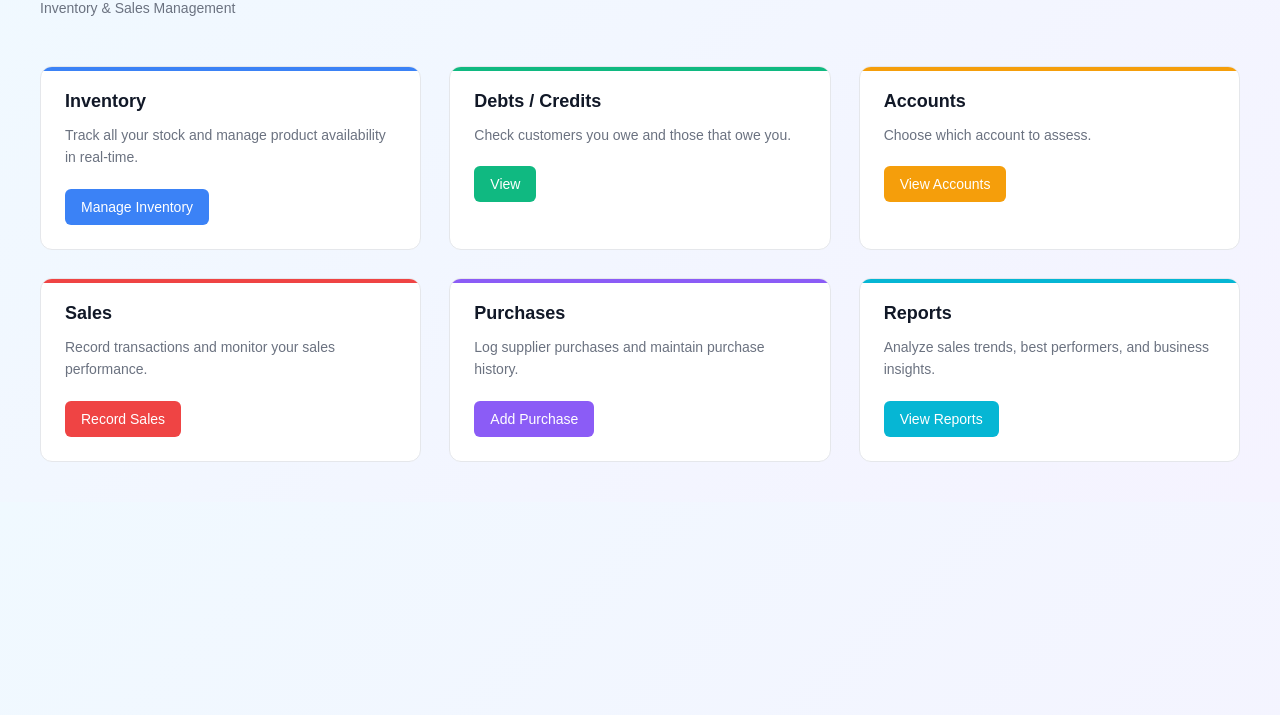
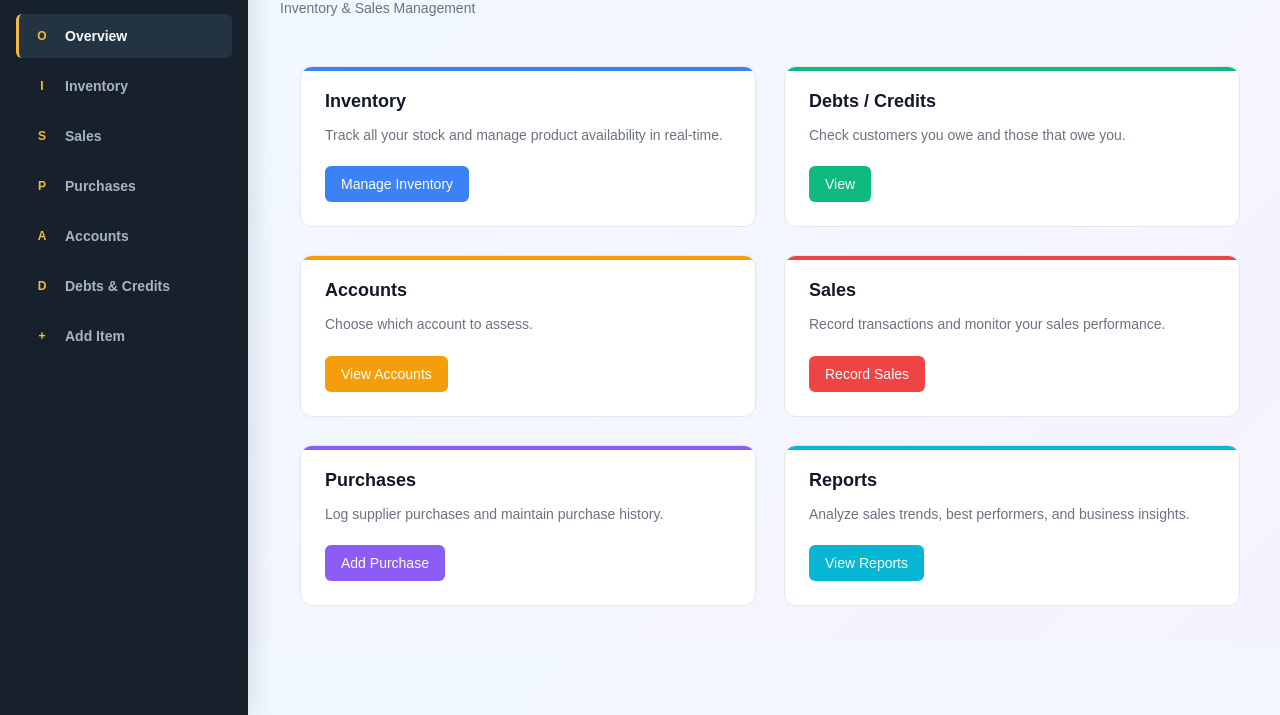
Before and after one commit to attamensahfrederick-debug/Point-of-Sale, a plain HTML site: page index.html in a window 1280 px wide. Shown: the part 85-800 px from the top of the page. Drawn offline with Linux system fonts and the light colour scheme.

Commit message:
added a navigation bar

```diff
--- a/Accounts.html
+++ b/Accounts.html
@@ -182,6 +182,7 @@
     </div>
 
     </main>
+    <script src="js/navigation.js"></script>
     <script src="js/accounts.js"></script>
 </body>
 </html>
--- a/index.html
+++ b/index.html
@@ -144,7 +144,7 @@
         <article class="card" data-color="purchases">
             <h2 class="card-title">Purchases</h2>
             <p class="card-text">Log supplier purchases and maintain purchase history.</p>
-            <a href="#" class="card-button">Add Purchase</a>
+            <a href="Purchases.html" class="card-button">Add Purchase</a>
         </article>
 
         <article class="card" data-color="reports">
@@ -154,6 +154,7 @@
         </article>
     </div>
 </main>
+    <script src="js/navigation.js"></script>
     <script src="js/index.js"></script>
 </body>
 </html>
--- /dev/null
+++ b/js/navigation.js
@@ -0,0 +1,156 @@
+(function () {
+    const pages = [
+        { label: 'Overview', href: 'index.html', icon: 'O' },
+        { label: 'Inventory', href: 'Inventory.html', icon: 'I' },
+        { label: 'Sales', href: 'Sales.html', icon: 'S' },
+        { label: 'Purchases', href: 'Purchases.html', icon: 'P' },
+        { label: 'Accounts', href: 'Accounts.html', icon: 'A' },
+        { label: 'Debts & Credits', href: 'Debts_Credits.html', icon: 'D' },
+        { label: 'Add Item', href: 'additem.html', icon: '+' }
+    ];
+
+    const currentPage = window.location.pathname.split('/').pop().toLowerCase() || 'index.html';
+    const style = document.createElement('style');
+    style.textContent = `
+        :root {
+            --navigation-ink: #f8fafc;
+            --navigation-muted: #a7b3c4;
+            --navigation-accent: #f5b942;
+            --navigation-width: 248px;
+        }
+
+        body.has-app-navigation {
+            padding-left: calc(var(--navigation-width) + 32px) !important;
+        }
+
+        .app-navigation {
+            position: fixed;
+            inset: 0 auto 0 0;
+            z-index: 1000;
+            width: var(--navigation-width);
+            padding: 28px 16px;
+            background: #17212b;
+            color: var(--navigation-ink);
+            box-shadow: 5px 0 24px rgba(15, 23, 42, 0.12);
+            font-family: Arial, Helvetica, sans-serif;
+        }
+
+        .app-navigation__brand {
+            display: block;
+            padding: 4px 12px 28px;
+            color: var(--navigation-ink);
+            text-decoration: none;
+        }
+
+        .app-navigation__brand strong {
+            display: block;
+            color: var(--navigation-accent);
+            font-size: 19px;
+            letter-spacing: 0.02em;
+        }
+
+        .app-navigation__brand span {
+            display: block;
+            margin-top: 5px;
+            color: var(--navigation-muted);
+            font-size: 11px;
+            letter-spacing: 0.13em;
+            text-transform: uppercase;
+        }
+
+        .app-navigation__list {
+            display: grid;
+            gap: 6px;
+            margin: 0;
+            padding: 0;
+            list-style: none;
+        }
+
+        .app-navigation__link {
+            display: flex;
+            align-items: center;
+            gap: 12px;
+            min-height: 44px;
+            padding: 10px 12px;
+            border-left: 3px solid transparent;
+            border-radius: 6px;
+            color: var(--navigation-muted);
+            font-size: 14px;
+            font-weight: 600;
+            text-decoration: none;
+            transition: background 0.2s ease, color 0.2s ease, border-color 0.2s ease;
+        }
+
+        .app-navigation__link:hover,
+        .app-navigation__link[aria-current="page"] {
+            border-left-color: var(--navigation-accent);
+            background: #243342;
+            color: var(--navigation-ink);
+        }
+
+        .app-navigation__icon {
+            display: grid;
+            width: 22px;
+            height: 22px;
+            place-items: center;
+            color: var(--navigation-accent);
+            font-size: 12px;
+            font-weight: 700;
+        }
+
+        @media (max-width: 720px) {
+            :root { --navigation-width: 72px; }
+
+            body.has-app-navigation {
+                padding-left: 88px !important;
+            }
+
+            .app-navigation {
+                padding: 20px 10px;
+            }
+
+            .app-navigation__brand {
+                padding: 4px 0 24px;
+                text-align: center;
+            }
+
+            .app-navigation__brand strong {
+                font-size: 14px;
+            }
+
+            .app-navigation__brand span,
+            .app-navigation__link-label {
+                display: none;
+            }
+
+            .app-navigation__link {
+                justify-content: center;
+                padding: 10px 4px;
+            }
+        }
+    `;
+    document.head.appendChild(style);
+
+    const navigation = document.createElement('nav');
+    navigation.className = 'app-navigation';
+    navigation.setAttribute('aria-label', 'Main navigation');
+    navigation.innerHTML = `
+        <a class="app-navigation__brand" href="index.html">
+            <strong>BiggFred</strong>
+            <span>Enterprise</span>
+        </a>
+        <ul class="app-navigation__list">
+            ${pages.map(page => `
+                <li>
+                    <a class="app-navigation__link" href="${page.href}" aria-label="${page.label}" title="${page.label}"${currentPage === page.href.toLowerCase() ? ' aria-current="page"' : ''}>
+                        <span class="app-navigation__icon" aria-hidden="true">${page.icon}</span>
+                        <span class="app-navigation__link-label">${page.label}</span>
+                    </a>
+                </li>
+            `).join('')}
+        </ul>
+    `;
+
+    document.body.classList.add('has-app-navigation');
+    document.body.prepend(navigation);
+})();
```
Also changed, not shown: Debts_Credits.html (+1 -0 lines), Inventory.html (+1 -0 lines), Purchases.html (+1 -0 lines), Sales.html (+1 -0 lines), additem.html (+1 -0 lines).
